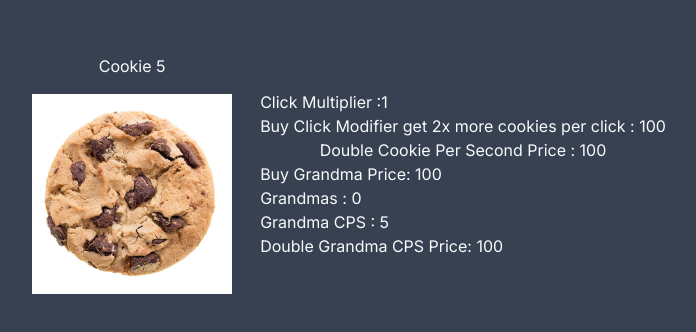
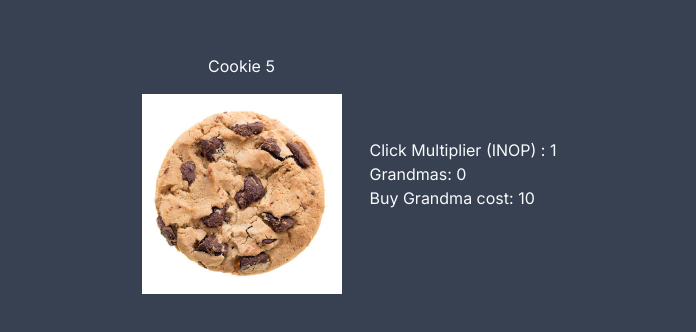
Before and after one commit to Chloe199719/CookieClicker, a Next.js app: page / in a window 1280 px wide. Shown: the part 226-558 px from the top of the page, without its empty margins (291-987 px from the left). Built offline with nearby package versions, Linux system fonts and the light colour scheme.

Commit message:
Migrated to class

```diff
--- a/src/app/gameloop.tsx
+++ b/src/app/gameloop.tsx
@@ -4,30 +4,20 @@ import React, { useEffect, useMemo, useState } from "react";
 import Clicker, { Resource } from "./lib/Cliker";
 
 function Gameloop() {
-  const [state, setState] = useState(0);
-  const [clickMultiplier, setClickMultiplier] = useState(1);
-  const [cookiesPerSecond, setCookiesPerSecond] = useState(1);
-  const [grandmas, setGrandmas] = useState(0);
-  const [grandmaCPS, setGrandmaCPS] = useState(5);
-  const baseGrandmaPrice = 100;
-  const baseGrandmaCPSPrice = 100;
-  const baseMultiplierPrice = 100;
-  const baseCPSPrice = 100;
+  const [state, setState] = useState(false);
+
   const game = useMemo(() => new Clicker(), []);
   useEffect(() => {
     const timer = setInterval(() => {
       game.increaseResource(game.getPassiveResourceGeneration());
-      setState(
-        (prevState) =>
-          prevState + (cookiesPerSecond + grandmas * grandmaCPS) / 5
-      );
+      setState((prevState) => !prevState);
     }, 1000);
 
     // This will clear Timer on unmount
     return () => {
       clearInterval(timer);
     };
-  }, [cookiesPerSecond, grandmaCPS, grandmas, game]);
+  }, [game]);
 
   return (
     <div className="flex gap-7 justify-center items-center min-h-screen bg-gray-700 text-slate-50">
@@ -39,73 +29,25 @@ function Gameloop() {
           className=" active:translate-y-1"
           onClick={() => {
             game.increaseResource(game.getClickResourceGeneration());
-            setState((prevState) => prevState + 1);
+            setState((prevState) => !prevState);
           }}
         >
           <Image src={`/cookie.jpg`} alt="cookie" width={200} height={200} />
         </button>
       </div>
       <div className="flex flex-col">
-        <div>Click Multiplier :{clickMultiplier}</div>
-
-        <button
-          onClick={() => {
-            if (state >= baseMultiplierPrice * clickMultiplier) {
-              setState(
-                (prevState) => prevState - baseMultiplierPrice * clickMultiplier
-              );
-              setClickMultiplier((prevState) => prevState + 1);
-            }
-          }}
-        >
-          Buy Click Modifier get 2x more cookies per click :{" "}
-          {baseMultiplierPrice * clickMultiplier}
-        </button>
-        <button
-          onClick={() => {
-            if (state >= baseCPSPrice * cookiesPerSecond) {
-              setState(
-                (prevState) => prevState - baseCPSPrice * cookiesPerSecond
-              );
-              setCookiesPerSecond((prevState) => prevState * 2);
-            }
-          }}
-        >
-          Double Cookie Per Second Price : {baseCPSPrice * cookiesPerSecond}
-        </button>
+        <div>Click Multiplier (INOP) : 1</div>
         <div>
+          <div>Grandmas: {game.grandma.getGrandmaAmount()}</div>
           <button
             onClick={() => {
-              if (
-                state >=
-                baseGrandmaPrice * (grandmas !== 0 ? grandmas + 1 : 1)
-              ) {
-                setState(
-                  (prevState) =>
-                    prevState -
-                    baseGrandmaPrice * (grandmas !== 0 ? grandmas + 1 : 1)
-                );
-                setGrandmas((prevState) => prevState + 1);
+              if (game.grandma.canBuyGrandma(game.get_resources())) {
+                game.buyGrandma();
+                setState((prevState) => !prevState);
               }
             }}
           >
-            Buy Grandma Price:{" "}
-            {baseGrandmaPrice * (grandmas !== 0 ? grandmas + 1 : 1)}
-          </button>
-          <div>Grandmas : {grandmas}</div>
-          <div>Grandma CPS : {grandmaCPS}</div>
-          <button
-            onClick={() => {
-              if (state >= baseGrandmaCPSPrice * (grandmaCPS / 5)) {
-                setState(
-                  (prevState) =>
-                    prevState - baseGrandmaCPSPrice * (grandmaCPS / 5)
-                );
-                setGrandmaCPS((prevState) => prevState * 2);
-              }
-            }}
-          >
-            Double Grandma CPS Price: {(grandmaCPS / 5) * baseGrandmaCPSPrice}
+            Buy Grandma cost: {game.grandma.getGrandmaCostString()}
           </button>
         </div>
       </div>
--- a/src/app/lib/Cliker.ts
+++ b/src/app/lib/Cliker.ts
@@ -15,7 +15,7 @@ export default class Clicker {
   private resourceGeneration: Resource = {
     gold: 0,
     silver: 0,
-    bronze: 0,
+    bronze: 1,
   };
   constructor() {
     this.resource = {
@@ -51,6 +51,10 @@ export default class Clicker {
   }
   public getPassiveResourceGeneration(): Resource {
     return this.resourceGeneration;
+  }
+  public buyGrandma(): void {
+    this.grandma.increaseGrandma(this.resource);
+    this.PassiveCalculateResourceGeneration();
   }
   public increaseResource(addValue: Resource): void {
     if (this.resource.bronze + addValue.bronze === 9_999_999_999) {
@@ -101,7 +105,7 @@ class Grandma {
       silver: 0,
       bronze: 10,
     };
-    this.grandmaCostIncrease = 1.15;
+    this.grandmaCostIncrease = 3;
     this.grandmaResourceGeneration = {
       gold: 0,
       silver: 0,
@@ -113,16 +117,48 @@ class Grandma {
       silver: 0,
       bronze: 100,
     } as Resource;
-    this.grandmasUpgradeCostIncrease = 1.15;
+    this.grandmasUpgradeCostIncrease = 2;
   }
   public getGrandmaResourceGeneration(): Resource {
-    return this.grandmaResourceGeneration;
+    return {
+      gold: this.grandmaResourceGeneration.gold * this.grandma,
+      silver: this.grandmaResourceGeneration.silver * this.grandma,
+      bronze: this.grandmaResourceGeneration.bronze * this.grandma,
+    };
   }
   public getGrandmaCost(): Resource {
     return this.grandmaCost;
   }
+  public getGrandmaCostString(): string {
+    let string = "";
+    if (this.grandmaCost.gold > 0) {
+      string += this.grandmaCost.gold.toString();
+    }
+    if (this.grandmaCost.silver > 0) {
+      string += this.grandmaCost.silver.toString();
+    }
+    string += this.grandmaCost.bronze.toString();
+    return string;
+  }
   public getGrandmasUpgradeCost(): Resource {
     return this.grandmasUpgradeCost;
+  }
+  public canBuyGrandma(cookies: Resource): boolean {
+    if (cookies.gold > this.grandmaCost.gold) {
+      return true;
+    } else if (cookies.gold < this.grandmaCost.gold) {
+      return false;
+    }
+
+    // Gold is equal, now compare silver
+    if (cookies.silver > this.grandmaCost.silver) {
+      return true;
+    } else if (cookies.silver < this.grandmaCost.silver) {
+      return false;
+    }
+
+    // Gold and Silver are equal, now compare bronze
+    return cookies.bronze >= this.grandmaCost.bronze;
   }
   public increaseGrandma(cookies: Resource): void {
     cookies.gold -= this.grandmaCost.gold;
```
